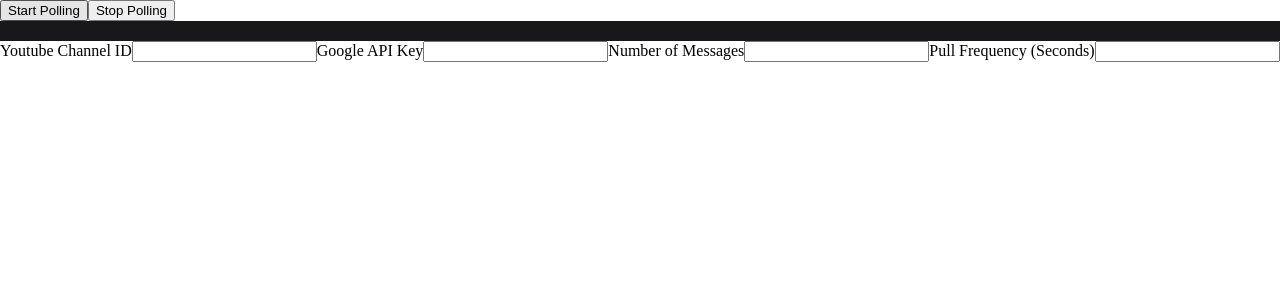
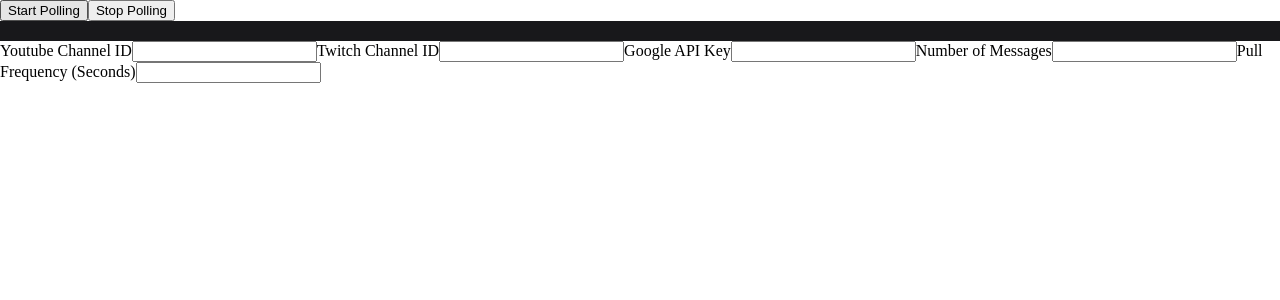
Before and after one commit to philteigne/multiStreamChat, a React (Create React App) app: page / in a window 1280 px wide. Shown: the top 300 px of the page. Built offline with nearby package versions, Linux system fonts and the light colour scheme.

Commit message:
Add credentials form input for twitch channel name

```diff
--- a/src/components/ChatCredentialsForm.js
+++ b/src/components/ChatCredentialsForm.js
@@ -1,12 +1,16 @@
 import {React} from 'react';
 
-const ChatCredentialsForm = ({setYoutubeChannelID, setGoogleAPIKey, setMessageCount, setPullFrequency}) => {
+const ChatCredentialsForm = ({setYoutubeChannelID, setTwitchChannelName, setGoogleAPIKey, setMessageCount, setPullFrequency}) => {
 
   return(
     <form>
       <label>
         Youtube Channel ID
         <input onChange={(e) => setYoutubeChannelID(e.target.value)}></input>
+      </label>
+      <label>
+        Twitch Channel ID
+        <input onChange={(e) => setTwitchChannelName(e.target.value)}></input>
       </label>
       <label>
         Google API Key
```
